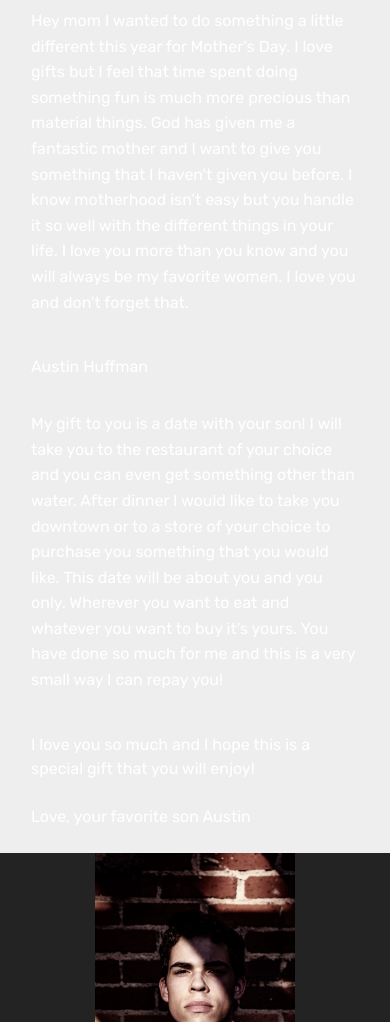
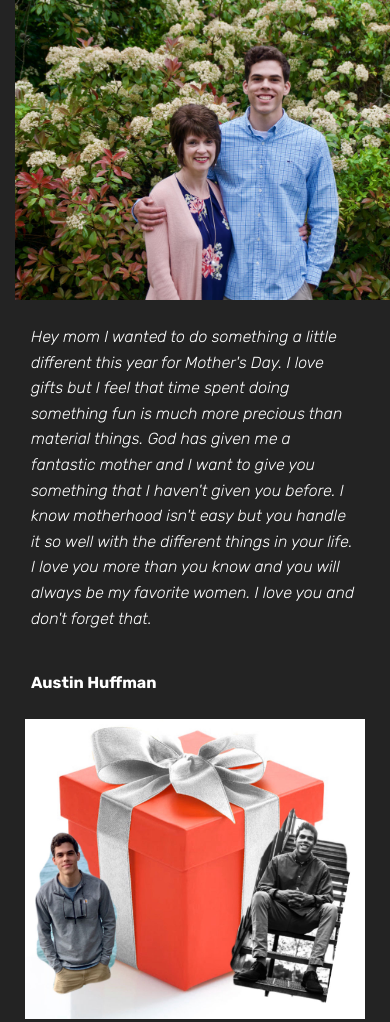
Before and after one commit to austinrhuffman/austinrhuffman.github.io, a plain HTML site: page index.html in a window 390 px wide. Shown: the top 1022 px of the page. Drawn offline with Linux system fonts and the light colour scheme.

Commit message:
Add files via upload

```diff
--- a/assets/images/hashes.json
+++ b/assets/images/hashes.json
@@ -1 +1 @@
-{"gsy9wZMp9TRqhixB5t0iUQ==":"dsc06099-1162x1743.jpg","zZGUKdeABgGEzEPeSPq+xg==":"img-17-1162x1618.jpg","M1OchaCKorrkpZ27rOZ5xA==":"img-8871-1466x1100.jpg","Idacdm4g10FZw2f85u6YQg==":"img-8871-1162x871.jpg","ZO0b9WRdS4rjN4Pi40DcDQ==":"dsc08109-1162x777.jpg","Rea5i7Ekrj/uJwDiwgP0Hw==":"img-2417-1162x1549.jpg"}
+{"gsy9wZMp9TRqhixB5t0iUQ==":"dsc06099-1162x1743.jpg","zZGUKdeABgGEzEPeSPq+xg==":"img-17-1162x1618.jpg","M1OchaCKorrkpZ27rOZ5xA==":"img-8871-1466x1100.jpg","Idacdm4g10FZw2f85u6YQg==":"img-8871-1162x871.jpg","ZO0b9WRdS4rjN4Pi40DcDQ==":"dsc08109-1162x777.jpg","Rea5i7Ekrj/uJwDiwgP0Hw==":"img-2417-1162x1549.jpg","AF78VsiXPZyUmUJAm/DkCg==":"dsc08339-1162x775.jpg","KbAf/Bhq+UIzmGo/d8Y88w==":"3e7cb123-cf41-4dfe-83da-34999af36985-1112x984.jpg"}
--- a/assets/mobirise/css/mbr-additional.css
+++ b/assets/mobirise/css/mbr-additional.css
@@ -710,6 +710,60 @@ iframe.lazy-placeholder,
 section.lazy-placeholder:after {
   opacity: 0.3;
 }
+.cid-rYB8boYUeu {
+  padding-top: 0px;
+  padding-bottom: 0px;
+  background-color: #232323;
+}
+.cid-rYB8boYUeu .testimonial-text {
+  font-style: italic;
+  font-weight: 300;
+}
+.cid-rYB8boYUeu .mbr-author-name {
+  font-weight: bold;
+}
+.cid-rYB8boYUeu .media-container-row {
+  word-wrap: break-word;
+  word-break: break-word;
+}
+@media (max-width: 991px) {
+  .cid-rYB8boYUeu .mbr-figure,
+  .cid-rYB8boYUeu img {
+    max-height: 300px;
+    width: auto;
+    margin: auto;
+  }
+  .cid-rYB8boYUeu .media-content {
+    padding-top: 1.5rem !important;
+  }
+}
+.cid-rYB9QU9DDk {
+  padding-top: 0px;
+  padding-bottom: 0px;
+  background-color: #232323;
+}
+.cid-rYB9QU9DDk .testimonial-text {
+  font-style: italic;
+  font-weight: 300;
+}
+.cid-rYB9QU9DDk .mbr-author-name {
+  font-weight: bold;
+}
+.cid-rYB9QU9DDk .media-container-row {
+  word-wrap: break-word;
+  word-break: break-word;
+}
+@media (max-width: 991px) {
+  .cid-rYB9QU9DDk .mbr-figure,
+  .cid-rYB9QU9DDk img {
+    max-height: 300px;
+    width: auto;
+    margin: auto;
+  }
+  .cid-rYB9QU9DDk .media-content {
+    padding-top: 1.5rem !important;
+  }
+}
 .cid-rX8clnW4RU {
   padding-top: 0px;
   padding-bottom: 0px;
```
Also changed, not shown: assets/images/3e7cb123-cf41-4dfe-83da-34999af36985-1112x984.jpg (added), assets/images/dsc08339-1162x775.jpg (added).
